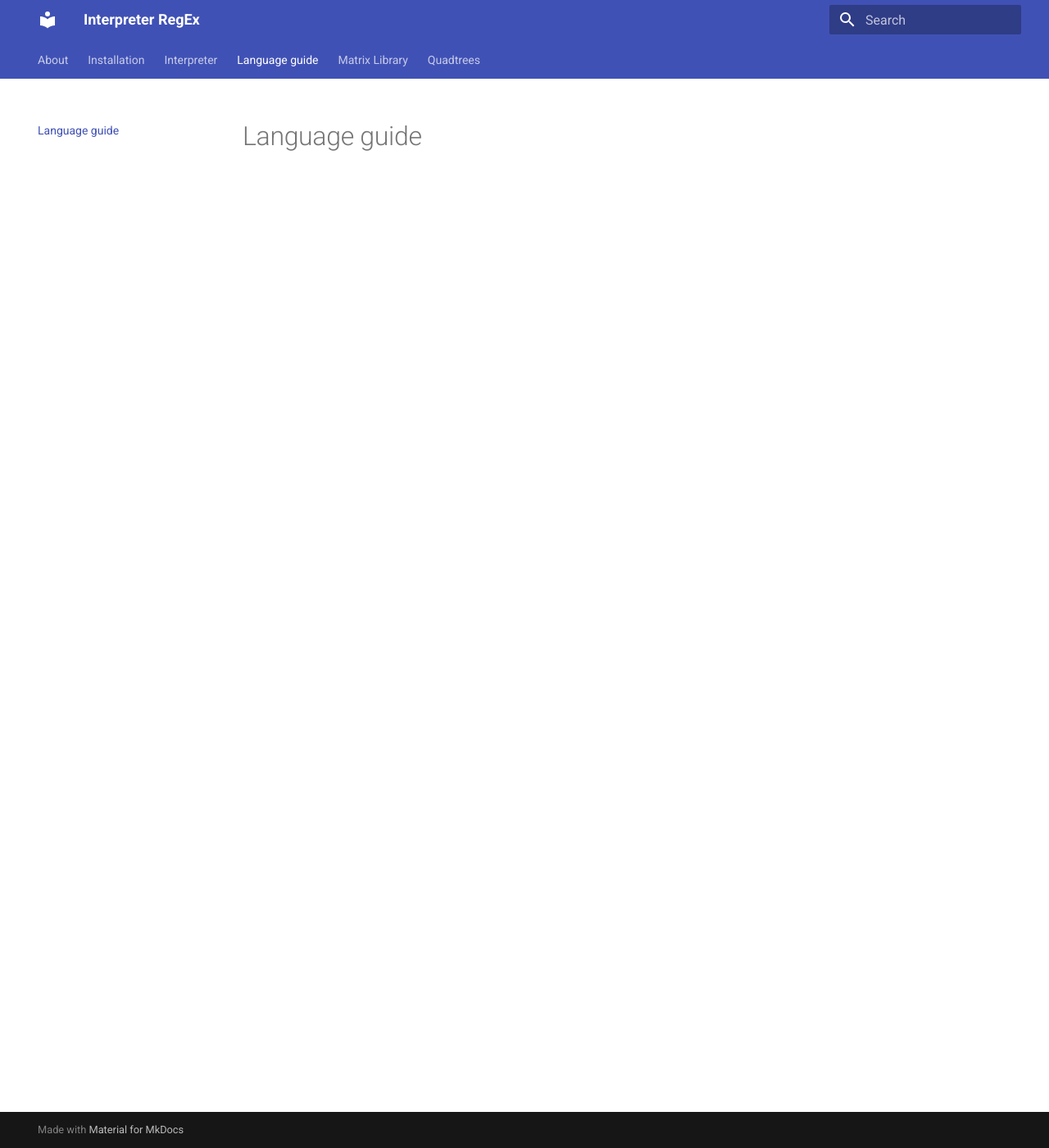
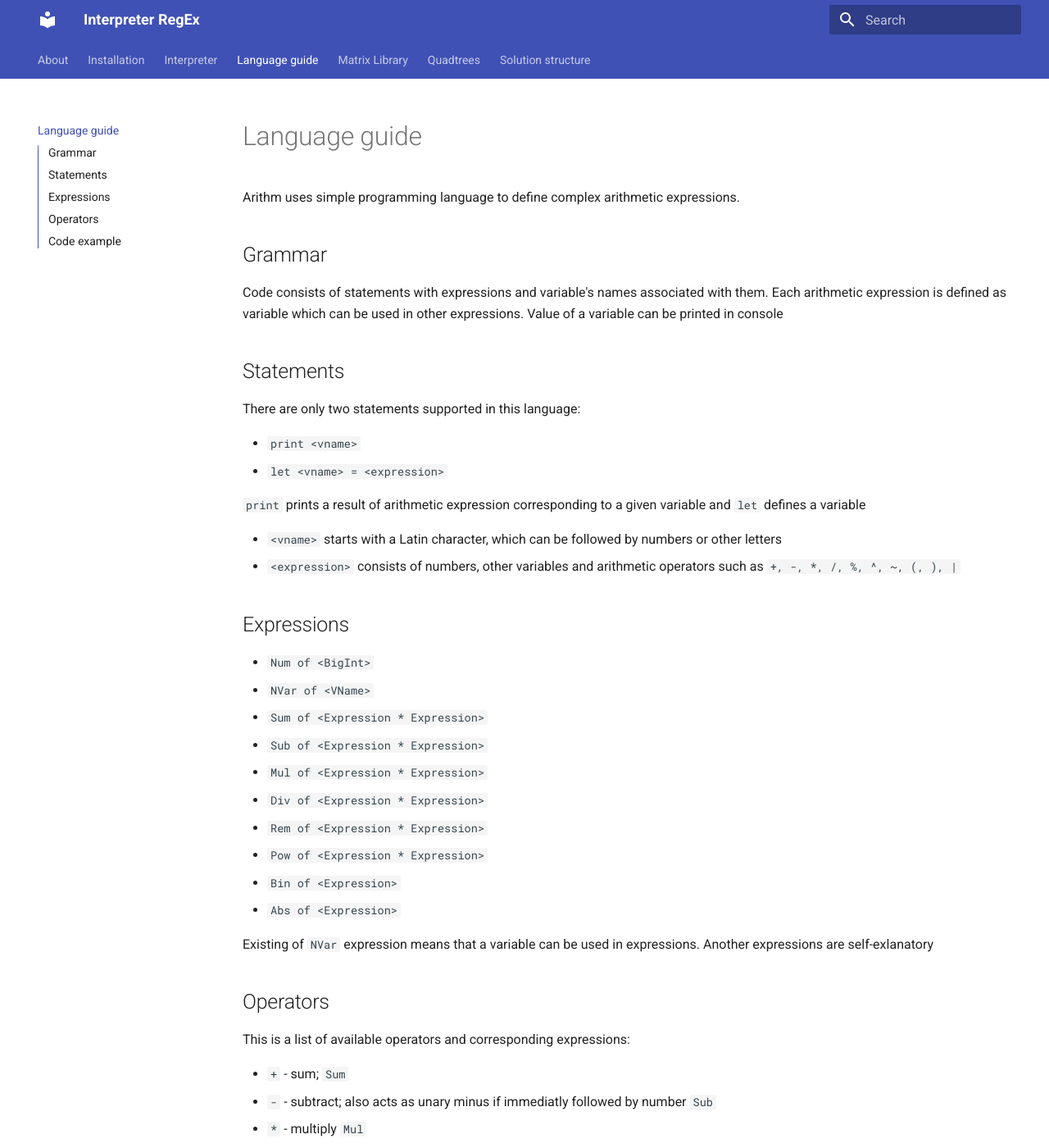
Before and after one commit to vnmsklnk/Interpreter-RegEx, an MkDocs documentation site: the page built from docs/Language.md, in a window 1280 px wide and 1400 px high. Shown: the whole window at 82% size. Built offline with MkDocs 1.6.1 and Material for MkDocs 9.7.7, drawn with Linux system fonts in a browser that asks for light colours; some of the changed text lies outside the part shown.

Commit message:
+ structure.md

```diff
--- a/docs/Language.md
+++ b/docs/Language.md
@@ -1 +1,57 @@
 # Language guide
+
+Arithm uses simple programming language to define complex arithmetic expressions.
+
+## Grammar
+
+Code consists of statements with expressions and variable's names associated with them.
+Each arithmetic expression is defined as variable which can be used in other expressions. Value of a variable can be printed in console
+
+## Statements
+
+There are only two statements supported in this language:
+
+*	`print <vname>`
+*	`let <vname> = <expression>`
+
+`print` prints a result of arithmetic expression corresponding to a given variable and `let` defines a variable
+
+* `<vname>` starts with a Latin character, which can be followed by numbers or other letters
+* `<expression>` consists of numbers, other variables and arithmetic operators such as `+, -, *, /, %, ^, ~, (, ), |`
+
+## Expressions
+
+*	`Num of <BigInt>`
+*	`NVar of <VName>`
+*	`Sum of <Expression * Expression>`
+*	`Sub of <Expression * Expression>`
+*	`Mul of <Expression * Expression>`
+*	`Div of <Expression * Expression>`
+*	`Rem of <Expression * Expression>`
+*	`Pow of <Expression * Expression>`
+*	`Bin of <Expression>`
+*	`Abs of <Expression>`
+
+Existing of `NVar` expression means that a variable can be used in expressions. Another expressions are self-exlanatory
+
+## Operators
+
+This is a list of available operators and corresponding expressions:
+
+* `+` - sum; `Sum`
+* `-` - subtract; also acts as unary minus if immediatly followed by number `Sub`
+* `*` - multiply `Mul`
+* `/` - integer division `Div`
+* `%` - remainder division `Rem`
+* `^` - power `Pow`
+* `~` - converts a number to its binary representation `Bin`
+* `(`, `)` - brackets to control operation priority
+* `|` - acts as brackets while returning an absolute value of expression `Abs`
+
+## Code example
+
+	let x = |12 - 7 * 8| / -3
+	let y = 8 - x
+	print y
+
+* All code can be written in a single string
```
Also changed, not shown: docs/MatrixLib.md (+31 -0 lines), docs/Quadtrees.md (+22 -0 lines), docs/Structure.md (added, +17 -0 lines).
